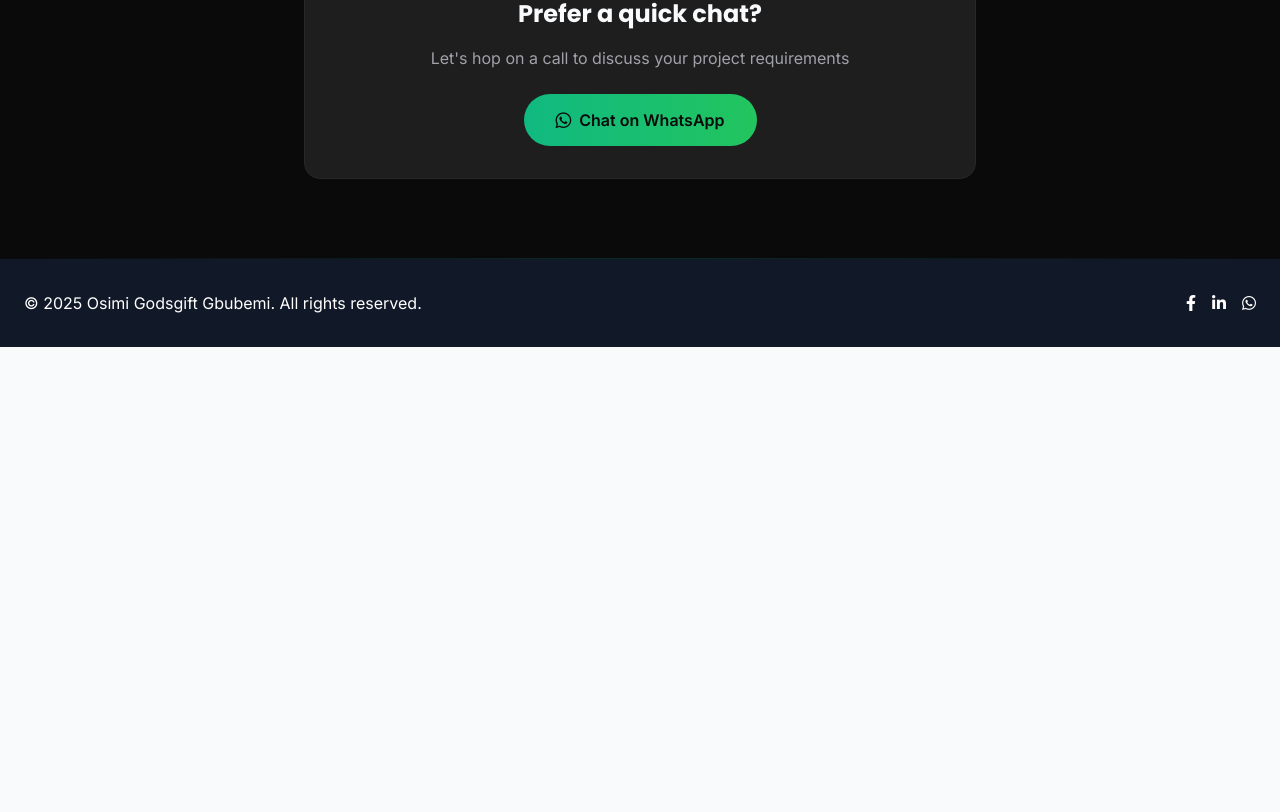
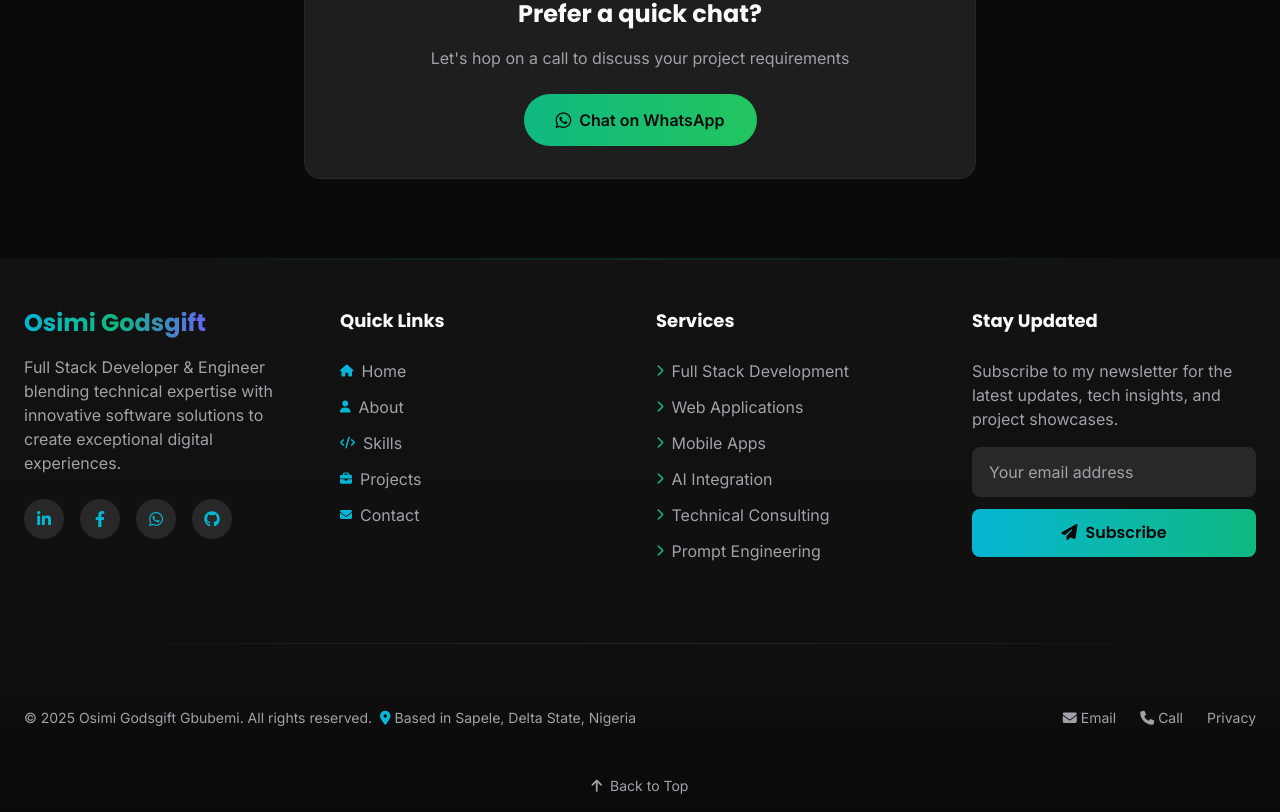
Before and after one commit to Coding-Base/OsimiGodsgiftPortfolio, a React (Vite) app: page / in a window 1280 px wide. Shown: the part 9611-10423 px from the top of the page. Before the commit the page ends 9958 px from the top, so only its background shows below. Built offline with nearby package versions, Linux system fonts and the light colour scheme.

Commit message:
Update Footer.jsx

```diff
--- a/src/components/Footer.jsx
+++ b/src/components/Footer.jsx
@@ -1,19 +1,195 @@
 // src/components/Footer.jsx
+import { useState } from 'react'
+
 const Footer = () => {
+  const [email, setEmail] = useState('')
+  const [subscribed, setSubscribed] = useState(false)
+
+  const handleSubscribe = (e) => {
+    e.preventDefault()
+    if (email) {
+      // In a real app, you would send this to your backend
+      console.log('Subscribing:', email)
+      setSubscribed(true)
+      setEmail('')
+      setTimeout(() => setSubscribed(false), 3000)
+    }
+  }
+
+  const currentYear = new Date().getFullYear()
+
+  const quickLinks = [
+    { label: 'Home', href: '#home', icon: 'fas fa-home' },
+    { label: 'About', href: '#about', icon: 'fas fa-user' },
+    { label: 'Skills', href: '#skills', icon: 'fas fa-code' },
+    { label: 'Projects', href: '#projects', icon: 'fas fa-briefcase' },
+    { label: 'Contact', href: '#contact', icon: 'fas fa-envelope' },
+  ]
+
+  const services = [
+    'Full Stack Development',
+    'Web Applications',
+    'Mobile Apps',
+    'AI Integration',
+    'Technical Consulting',
+    'Prompt Engineering'
+  ]
+
   return (
-    <footer className="bg-gray-900 text-white py-8">
-      <div className="container mx-auto px-6">
-        <div className="flex flex-col md:flex-row justify-between items-center">
-          <div className="mb-4 md:mb-0">
-            <p>&copy; 2025 Osimi Godsgift Gbubemi. All rights reserved.</p>
+    <footer className="relative overflow-hidden bg-dark-secondary">
+      {/* Background Elements */}
+      <div className="absolute inset-0">
+        <div className="absolute top-0 left-0 w-full h-px bg-gradient-to-r from-transparent via-accent-cyan/10 to-transparent"></div>
+        <div className="absolute inset-0 bg-gradient-to-b from-transparent to-dark-primary/50"></div>
+      </div>
+
+      <div className="container mx-auto px-6 relative z-10">
+        {/* Main Footer Content */}
+        <div className="grid md:grid-cols-2 lg:grid-cols-4 gap-8 py-12">
+          {/* Brand Section */}
+          <div className="lg:col-span-1">
+            <a href="#home" className="text-2xl font-bold gradient-text mb-4 inline-block font-poppins">
+              Osimi Godsgift
+            </a>
+            <p className="text-text-secondary mb-6">
+              Full Stack Developer & Engineer blending technical expertise with innovative software solutions to create exceptional digital experiences.
+            </p>
+            <div className="flex space-x-4">
+              <a href="https://www.linkedin.com/in/osimi-gbubemi-godsgift-94a86a275"
+                 className="w-10 h-10 rounded-full bg-dark-card flex items-center justify-center text-accent-cyan hover:bg-accent-cyan hover:text-dark-primary transition-colors group"
+                 aria-label="LinkedIn">
+                <i className="fab fa-linkedin-in group-hover:scale-110 transition-transform"></i>
+              </a>
+              <a href="https://www.facebook.com/share/1CPpfhUTcz/"
+                 className="w-10 h-10 rounded-full bg-dark-card flex items-center justify-center text-accent-cyan hover:bg-accent-cyan hover:text-dark-primary transition-colors group"
+                 aria-label="Facebook">
+                <i className="fab fa-facebook-f group-hover:scale-110 transition-transform"></i>
+              </a>
+              <a href="https://wa.me/+2347049946769"
+                 className="w-10 h-10 rounded-full bg-dark-card flex items-center justify-center text-accent-cyan hover:bg-accent-cyan hover:text-dark-primary transition-colors group"
+                 aria-label="WhatsApp">
+                <i className="fab fa-whatsapp group-hover:scale-110 transition-transform"></i>
+              </a>
+              <a href="https://github.com/yourusername"
+                 className="w-10 h-10 rounded-full bg-dark-card flex items-center justify-center text-accent-cyan hover:bg-accent-cyan hover:text-dark-primary transition-colors group"
+                 aria-label="GitHub">
+                <i className="fab fa-github group-hover:scale-110 transition-transform"></i>
+              </a>
+            </div>
           </div>
-          <div className="flex space-x-4">
-            <a href="https://www.facebook.com/share/1CPpfhUTcz/" className="hover:text-green-400 transition"><i className="fab fa-facebook-f"></i></a>
-            <a href="https://www.linkedin.com/in/osimi-gbubemi-godsgift-94a86a275" className="hover:text-green-400 transition"><i className="fab fa-linkedin-in"></i></a>
-            <a href="https://wa.me/07049946769" className="hover:text-green-400 transition"><i className="fab fa-whatsapp"></i></a>
+
+          {/* Quick Links */}
+          <div>
+            <h3 className="text-lg font-bold text-text-primary mb-6 font-poppins">Quick Links</h3>
+            <ul className="space-y-3">
+              {quickLinks.map((link, index) => (
+                <li key={index}>
+                  <a
+                    href={link.href}
+                    className="text-text-secondary hover:text-accent-cyan transition-colors flex items-center group"
+                  >
+                    <i className={`${link.icon} text-xs mr-2 text-accent-cyan`}></i>
+                    <span className="group-hover:translate-x-1 transition-transform">{link.label}</span>
+                  </a>
+                </li>
+              ))}
+            </ul>
+          </div>
+
+          {/* Services */}
+          <div>
+            <h3 className="text-lg font-bold text-text-primary mb-6 font-poppins">Services</h3>
+            <ul className="space-y-3">
+              {services.map((service, index) => (
+                <li key={index} className="flex items-center">
+                  <i className="fas fa-chevron-right text-xs text-accent-emerald mr-2"></i>
+                  <span className="text-text-secondary hover:text-accent-cyan transition-colors cursor-default">
+                    {service}
+                  </span>
+                </li>
+              ))}
+            </ul>
+          </div>
+
+          {/* Newsletter */}
+          <div>
+            <h3 className="text-lg font-bold text-text-primary mb-6 font-poppins">Stay Updated</h3>
+            <p className="text-text-secondary mb-4">
+              Subscribe to my newsletter for the latest updates, tech insights, and project showcases.
+            </p>
+            {subscribed ? (
+              <div className="bg-gradient-to-r from-accent-emerald/10 to-green-500/10 border border-accent-emerald/20 rounded-lg p-4">
+                <div className="flex items-center">
+                  <i className="fas fa-check-circle text-accent-emerald mr-2"></i>
+                  <span className="text-text-primary">Thanks for subscribing!</span>
+                </div>
+              </div>
+            ) : (
+              <form onSubmit={handleSubscribe} className="space-y-3">
+                <input
+                  type="email"
+                  value={email}
+                  onChange={(e) => setEmail(e.target.value)}
+                  placeholder="Your email address"
+                  className="w-full px-4 py-3 bg-dark-card border border-dark-card rounded-lg text-text-primary placeholder:text-text-secondary focus:outline-none focus:border-accent-cyan transition-colors"
+                  required
+                />
+                <button
+                  type="submit"
+                  className="w-full py-3 bg-gradient-to-r from-accent-cyan to-accent-emerald text-dark-primary rounded-lg font-semibold hover:shadow-lg hover:scale-[1.02] transition-all duration-300 font-poppins"
+                >
+                  <i className="fas fa-paper-plane mr-2"></i>
+                  Subscribe
+                </button>
+              </form>
+            )}
           </div>
         </div>
+
+        {/* Divider */}
+        <div className="h-px w-full bg-gradient-to-r from-transparent via-dark-card to-transparent my-8"></div>
+
+        {/* Bottom Bar */}
+        <div className="py-8 flex flex-col md:flex-row justify-between items-center">
+          <div className="text-text-secondary text-sm mb-4 md:mb-0">
+            <p>
+              &copy; {currentYear} Osimi Godsgift Gbubemi. All rights reserved.
+              <span className="block md:inline md:ml-2 mt-1 md:mt-0">
+                <i className="fas fa-map-marker-alt mr-1 text-accent-cyan"></i>
+                Based in Sapele, Delta State, Nigeria
+              </span>
+            </p>
+          </div>
+
+          <div className="flex items-center space-x-6">
+            <a href="mailto:osimigbubemigodsgift@gmail.com" className="text-text-secondary hover:text-accent-cyan transition-colors text-sm">
+              <i className="fas fa-envelope mr-1"></i>
+              Email
+            </a>
+            <a href="tel:+2347049946769" className="text-text-secondary hover:text-accent-cyan transition-colors text-sm">
+              <i className="fas fa-phone mr-1"></i>
+              Call
+            </a>
+            <a href="/privacy-policy" className="text-text-secondary hover:text-accent-cyan transition-colors text-sm">
+              Privacy
+            </a>
+          </div>
+        </div>
+
+        {/* Back to Top */}
+        <div className="text-center py-4">
+          <button
+            onClick={() => window.scrollTo({ top: 0, behavior: 'smooth' })}
+            className="text-text-secondary hover:text-accent-cyan transition-colors text-sm flex items-center justify-center mx-auto group"
+          >
+            <i className="fas fa-arrow-up mr-2 group-hover:-translate-y-1 transition-transform"></i>
+            Back to Top
+          </button>
+        </div>
       </div>
+
+      {/* Floating Elements */}
+      <div className="absolute bottom-0 left-0 right-0 h-32 bg-gradient-to-t from-dark-primary to-transparent pointer-events-none"></div>
     </footer>
   )
 }
```
